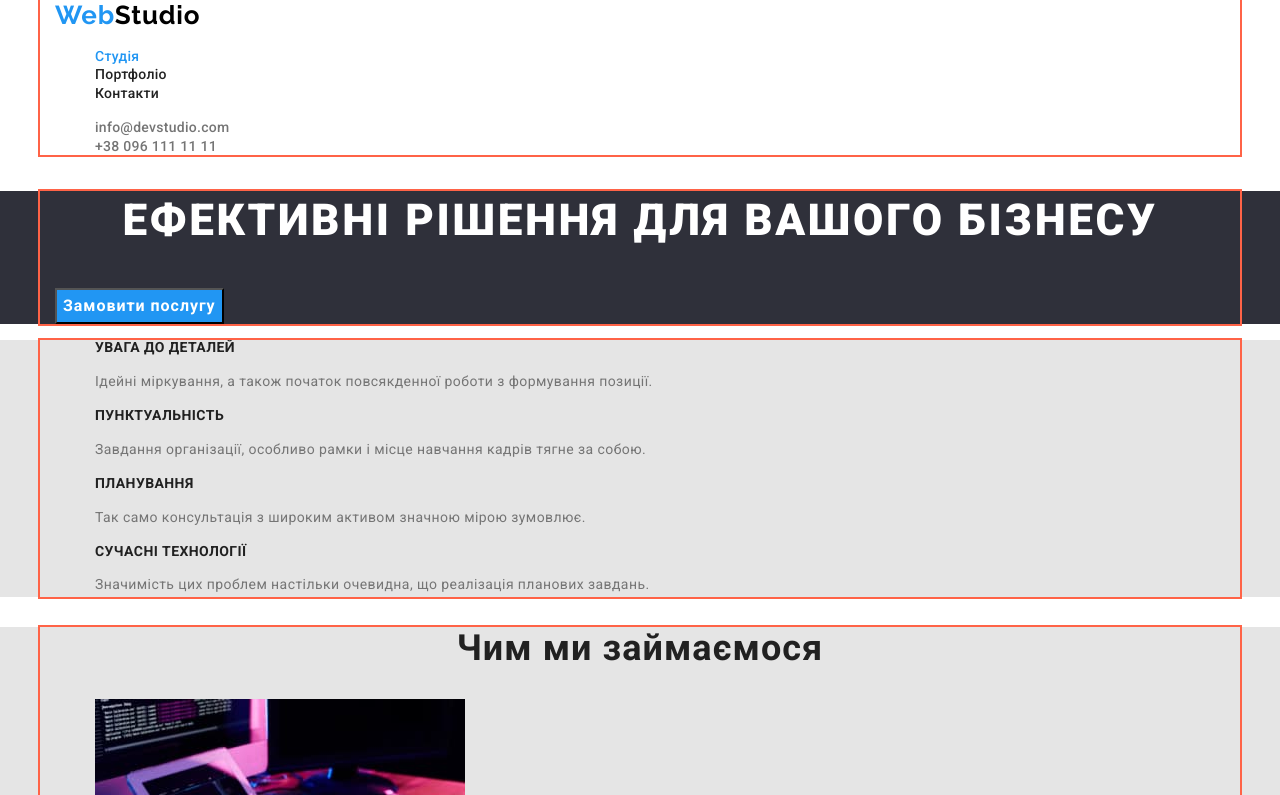
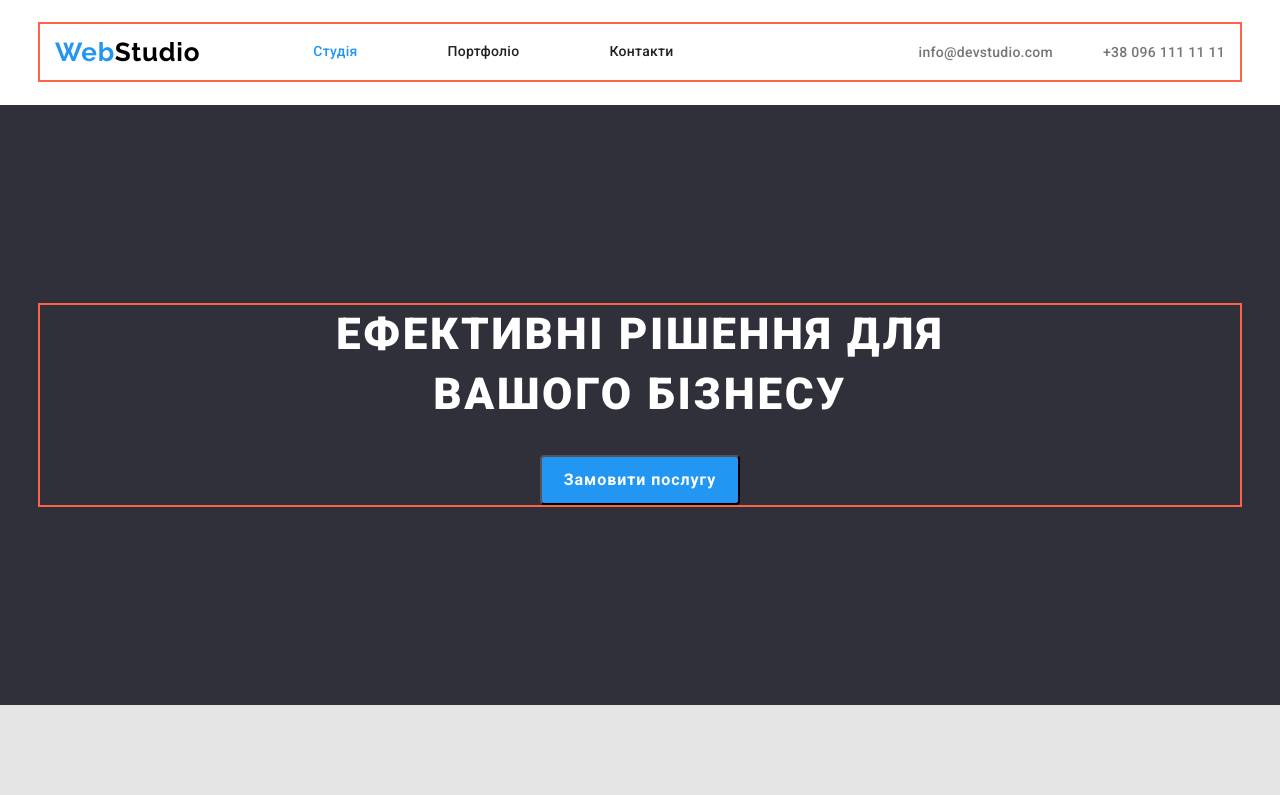
Before and after one commit to ZhenyaIlchenko/goit-markup-hw-03, a plain HTML site: page index.html in a window 1280 px wide. Shown: the top 795 px of the page. Drawn offline with nearby package versions, Linux system fonts and the light colour scheme.

Commit message:
створила контейнери, задала падінги і марджинии

```diff
--- a/css/style.css
+++ b/css/style.css
@@ -17,21 +17,43 @@ body {
 	font-style: normal;
 	color: var(--primary-text-color);
 }
+
+h2,
+h3 {
+	color: var(--title-text-color);
+}
+
+h1,
+h2,
+h3,
+p {
+	margin: 0;
+}
+
 ul {
 	list-style: none;
+	margin: 0;
+	padding-left: 0;
 }
 
 a {
 	text-decoration: none;
 }
 
-h2,
-h3 {
-	color: var(--title-text-color);
+img {
+	display: block;
+	max-width: 100%;
+	height: auto;
+}
+
+button {
+	/* display: block; */
+	/* max-width: 0 auto; */
 }
 
 .container {
-	width: 1200px;
+	width: 100%;
+	max-width: 1200px;
 	padding-left: 15px;
 	padding-right: 15px;
 	margin: 0 auto;
@@ -76,6 +98,23 @@ h3 {
 
 .header {
 	background-color: var(--first-bgcolor);
+	padding-top: 24px;
+	padding-bottom: 25px;
+}
+
+.header > .container {
+	display: flex;
+	align-items: center;
+}
+
+.header-nav {
+	display: flex;
+	align-items: center;
+}
+
+.header-list {
+	display: flex;
+	margin-left: 93px;
 }
 
 .header-link {
@@ -85,6 +124,9 @@ h3 {
 	letter-spacing: 0.02em;
 
 	color: var(--title-text-color);
+
+	display: inline-block;
+	padding: 20px;
 }
 
 .header-link.active {
@@ -94,6 +136,16 @@ h3 {
 .header-link:hover,
 .header-link:focus {
 	color: var(--accent-color);
+}
+
+.header-item:not(:last-child) {
+	margin-right: 50px;
+}
+
+.header-list-contacts {
+	display: flex;
+	margin-left: auto;
+	gap: 50px;
 }
 
 .header-mail,
@@ -118,6 +170,8 @@ h3 {
 /* Footer */
 .footer {
 	background-color: var(--second-bgcolor);
+	padding-top: 60px;
+	padding-bottom: 60px;
 }
 
 .footer-address {
@@ -154,6 +208,9 @@ h3 {
 /* Section Hero */
 .hero {
 	background-color: var(--second-bgcolor);
+	text-align: center;
+	padding-top: 200px;
+	padding-bottom: 200px;
 }
 
 .hero-title {
@@ -161,12 +218,18 @@ h3 {
 	font-size: 44px;
 	line-height: 1.36;
 
-	text-align: center;
+	/* text-align: center; */
 	letter-spacing: 0.06em;
 	text-transform: uppercase;
 
 	color: var(--primary-white-color);
+
+	max-width: 696px;
+	margin-bottom: 30px;
+	margin-left: auto;
+	margin-right: auto;
 }
+
 .hero-btn {
 	background: var(--accent-color);
 	font-family: inherit;
@@ -180,8 +243,16 @@ h3 {
 	letter-spacing: 0.06em;
 
 	color: var(--primary-white-color);
+	/* box-shadow: 0px 4px 4px rgba(0, 0, 0, 0.15); */
+	border-radius: 4px;
 
 	cursor: pointer;
+
+	display: block;
+	margin: 0 auto;
+
+	min-width: 200px;
+	height: 50px;
 }
 
 .hero-btn:hover,
@@ -193,6 +264,12 @@ h3 {
 
 .features {
 	background-color: var(--third-bgcolor);
+	padding-top: 94px;
+	padding-bottom: 0;
+	/* padding-bottom: 94px; */
+}
+.features-list {
+	display: flex;
 }
 
 .features-title {
@@ -215,6 +292,8 @@ h3 {
 /* Section About */
 .about {
 	background-color: var(--third-bgcolor);
+	padding-top: 94px;
+	padding-bottom: 94;
 }
 
 .about-title {
@@ -223,11 +302,15 @@ h3 {
 	line-height: 1.17;
 	text-align: center;
 	letter-spacing: 0.03em;
+
+	margin-bottom: 50px;
 }
 
 /* Section Team */
 .team {
 	background-color: var(--fourth-bgcolor);
+	padding-top: 94px;
+	padding-bottom: 94px;
 }
 
 .team-item {
@@ -239,6 +322,8 @@ h3 {
 	line-height: 1.17;
 	text-align: center;
 	letter-spacing: 0.03em;
+
+	margin-bottom: 50px;
 }
 
 .team-title {
@@ -261,8 +346,13 @@ h3 {
 
 .portfolio {
 	background-color: var(--third-bgcolor);
+	padding-top: 94px;
+	padding-bottom: 94px;
 }
 
+.list-button {
+	margin-bottom: 34px;
+}
 .portfolio-btn {
 	background: var(--fourth-bgcolor);
 
@@ -278,6 +368,9 @@ h3 {
 	color: var(--title-text-color);
 
 	cursor: pointer;
+
+	/* display: block;
+	margin: 0 auto; */
 }
 
 .portfolio-btn:hover,
--- a/index.html
+++ b/index.html
@@ -38,9 +38,7 @@
 						</li>
 					</ul>
 				</nav>
-				<!-- </div> -->
 
-				<!-- <div class="container"> -->
 				<ul class="header-list-contacts">
 					<li class="header-item-contacts">
 						<a href="mailto:info@devstudio.com" class="header-mail">info@devstudio.com</a>
@@ -49,7 +47,6 @@
 						<a href="tel:+380961111111" class="header-tel">+38 096 111 11 11</a>
 					</li>
 				</ul>
-				<!-- </div> -->
 			</div>
 		</header>
 
@@ -62,7 +59,7 @@
 			</section>
 
 			<section class="features">
-				<div class="container">
+				<div class="container container-features">
 					<h2 class="visually-hidden">Особливості</h2>
 
 					<ul class="features-list">
```
Also changed, not shown: portfolio.html (+7 -1 lines).
